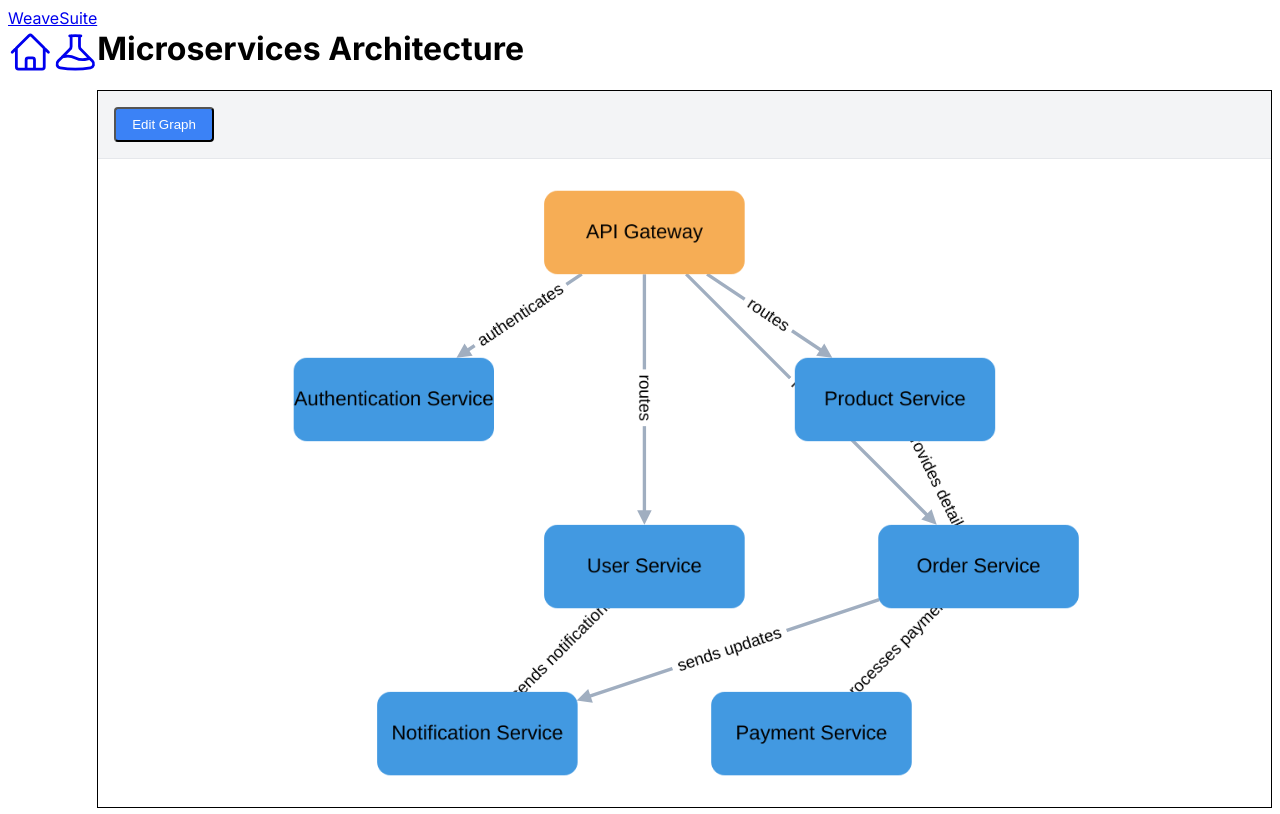
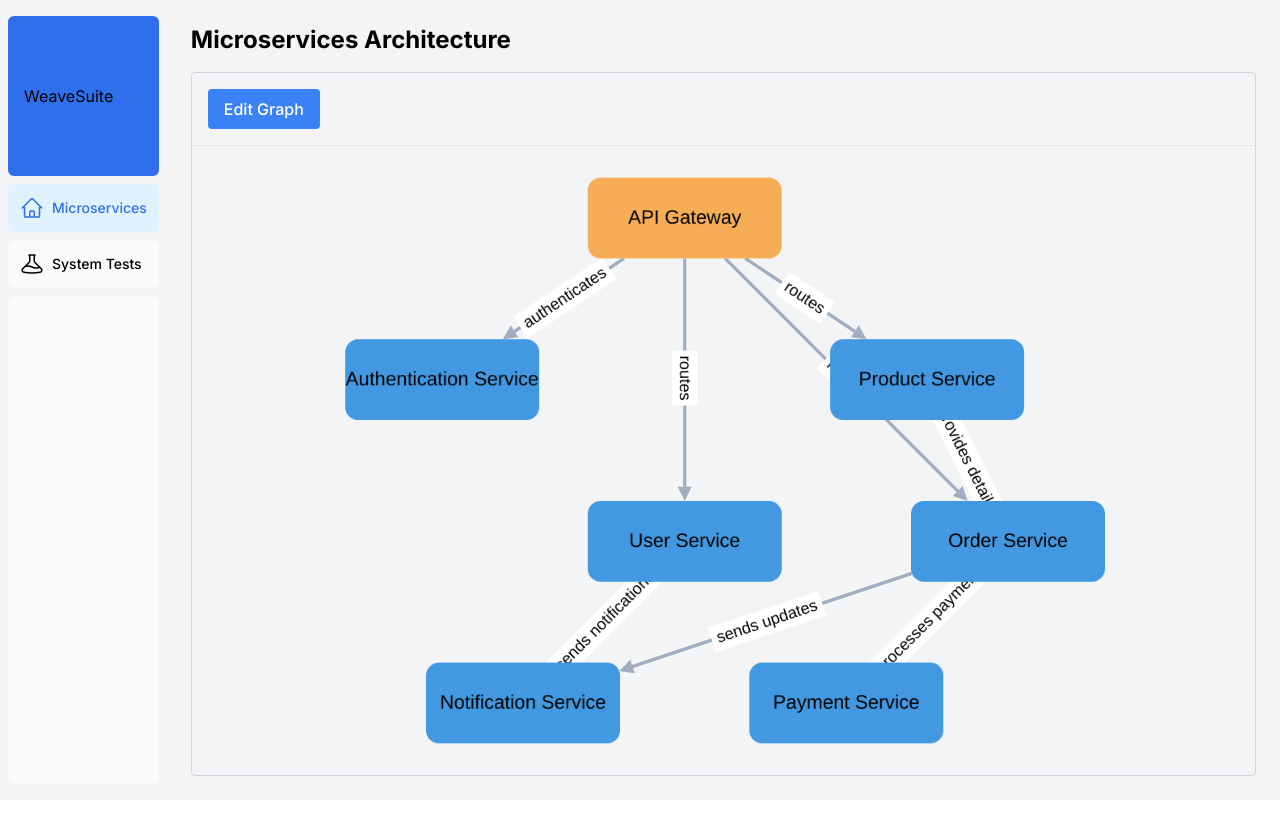
Before and after one commit to Faxatos/WeaveSuite, a Next.js app in the folder WeaveSuiteUI/: page / in a window 1280 px wide. Built offline with nearby package versions, Linux system fonts and the light colour scheme.

Commit message:
changed config files

```diff
--- a/WeaveSuiteUI/package.json
+++ b/WeaveSuiteUI/package.json
@@ -3,20 +3,22 @@
   "version": "0.1.0",
   "private": true,
   "scripts": {
-    "dev": "next dev",
+    "dev": "NODE_OPTIONS='--inspect' next dev",
     "build": "next build",
     "start": "next start",
     "lint": "next lint"
   },
   "dependencies": {
     "@heroicons/react": "^2.2.0",
+    "@vercel/postgres": "^0.10.0",
     "clsx": "^2.1.1",
     "cytoscape": "^3.31.2",
     "d3": "^7.9.0",
     "lucide-react": "^0.488.0",
     "next": "15.3.0",
     "react": "^19.0.0",
-    "react-dom": "^19.0.0"
+    "react-dom": "^19.0.0",
+    "tailwindcss": "3.4.16"
   },
   "devDependencies": {
     "@eslint/eslintrc": "^3",
--- /dev/null
+++ b/WeaveSuiteUI/tailwind.config.ts
@@ -0,0 +1,32 @@
+import type { Config } from 'tailwindcss';
+
+const config: Config = {
+  content: [
+    './pages/**/*.{js,ts,jsx,tsx,mdx}',
+    './components/**/*.{js,ts,jsx,tsx,mdx}',
+    './app/**/*.{js,ts,jsx,tsx,mdx}',
+  ],
+  theme: {
+    extend: {
+      gridTemplateColumns: {
+        '13': 'repeat(13, minmax(0, 1fr))',
+      },
+      colors: {
+        blue: {
+          400: '#2589FE',
+          500: '#0070F3',
+          600: '#2F6FEB',
+        },
+      },
+    },
+    keyframes: {
+      shimmer: {
+        '100%': {
+          transform: 'translateX(100%)',
+        },
+      },
+    },
+  },
+  plugins: [require('@tailwindcss/forms')],
+};
+export default config;
```
Also changed, not shown: 1 other file (tests, documents, lock files or other folders).
